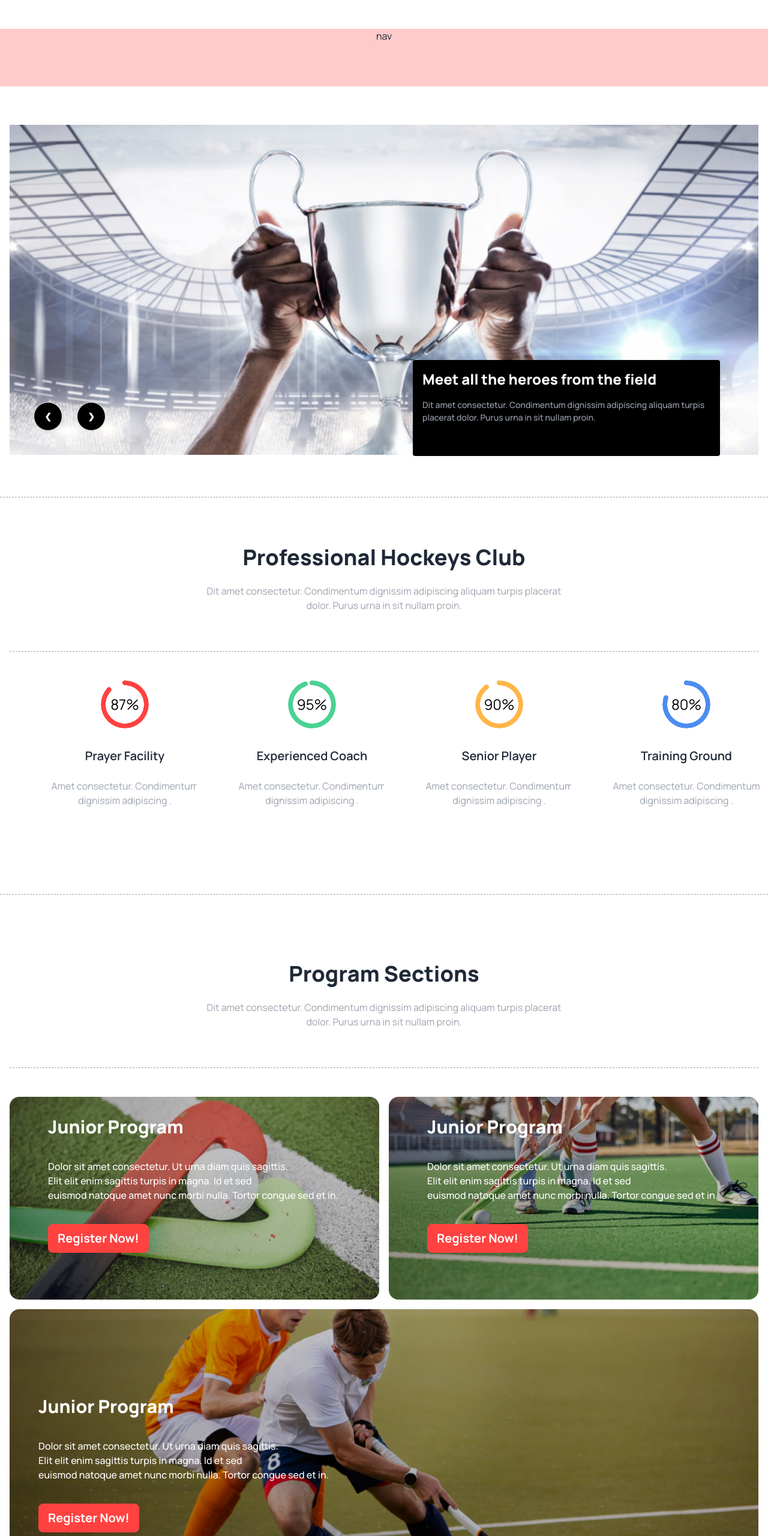
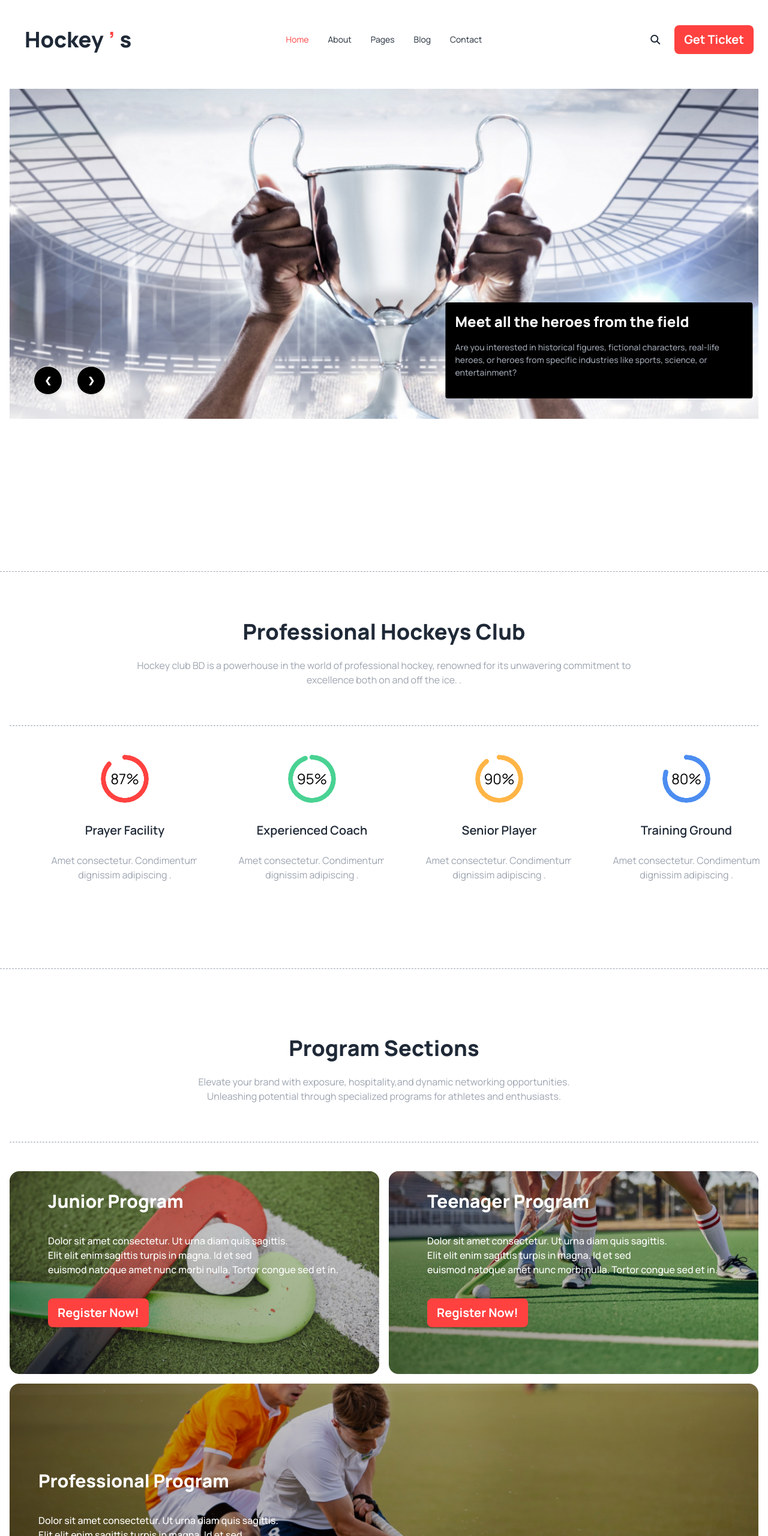
Before and after one commit to naeemul-online/assignment-3, a plain HTML site: page index.html in a window 1280 px wide. Shown: the top 2560 px of the page at 60% size. Drawn offline with nearby package versions, Linux system fonts and the light colour scheme.

Commit message:
final updated

```diff
--- a/index.html
+++ b/index.html
@@ -4,7 +4,7 @@
 <head>
     <meta charset="UTF-8">
     <meta name="viewport" content="width=device-width, initial-scale=1.0">
-    <title>🏑Hockey Club BD🏑</title>
+    <title>⛳Hockey Club BD</title>
     <!-- daisyUI CSS and Tailwind CSS CDN script -->
     <link href="https://cdn.jsdelivr.net/npm/daisyui@4.6.0/dist/full.min.css" rel="stylesheet" type="text/css" />
     <script src="https://cdn.tailwindcss.com"></script>
@@ -30,17 +30,53 @@
 <body class="manrope-font">
     <header>
         <!-- Navbar -->
-        <nav class="container mx-auto my-12 h-24 bg-red-200 text-center">
-            nav
+        <nav class="container mx-auto lg:my-4  text-center p-4">
+            <div class="navbar">
+                <div class="navbar-start">
+                    <div class="dropdown">
+                        <div tabindex="0" role="button" class="btn btn-ghost lg:hidden">
+                            <svg xmlns="http://www.w3.org/2000/svg" class="h-5 w-5" fill="none" viewBox="0 0 24 24"
+                                stroke="currentColor">
+                                <path stroke-linecap="round" stroke-linejoin="round" stroke-width="2"
+                                    d="M4 6h16M4 12h8m-8 6h16" />
+                            </svg>
+                        </div>
+                        <ul tabindex="0"
+                            class="menu menu-sm dropdown-content mt-3 z-[1] p-2 shadow bg-base-100 rounded-box w-52">
+                        <li><a>Home</a></li>
+                        <li><a>About</a></li>
+                        <li><a>Pages</a></li>
+                        <li><a>Blog</a></li>
+                        <li><a>Contact</a></li>
+                        </ul>
+                    </div>
+                    <a class="btn btn-ghost lg:text-4xl text-2xl font-extrabold">Hockey<span
+                            class="text-[#FF4240]">’</span> s</a>
+                </div>
+                <div class="navbar-center hidden lg:flex">
+                    <ul class="menu menu-horizontal px-1">
+                        <li><a class="text-[#FF4240]">Home</a></li>
+                        <li><a>About</a></li>
+                        <li><a>Pages</a></li>
+                        <li><a>Blog</a></li>
+                        <li><a>Contact</a></li>
+                    </ul>
+                </div>
+                <div class="navbar-end">
+                    <div class="mr-6 hidden lg:block"><i class="fa-solid fa-magnifying-glass"></i></div>
+                    <button class="btn bg-[#FF4240] border-0 font-bold text-white lg:text-xl text-[18px]">Get
+                        Ticket</button>
+                </div>
+            </div>
         </nav>
 
         <!-- Banner Slides -->
-        <div class="container mx-auto my-12 p-4">
-            <div class="carousel w-full h-[550px] z-10">
+        <div class="container mx-auto mt-4 mb-12 p-4">
+            <div class="carousel w-full lg:h-[550px] h-auto">
                 <div id="slide1" class="carousel-item relative w-full rounded">
                     <img src="./img/slide-1.png" class="w-full object-cover object-center" />
                     <div
-                        class="absolute flex space-x-6 lg:left-10 lg:bottom-10 lg:-translate-x-0 left-2/4 bottom-10 -translate-x-2/4 ">
+                        class="absolute flex space-x-6 lg:left-10 lg:-translate-x-0 left-2/4 lg:bottom-10 bottom-4 -translate-x-2/4 ">
                         <a href="#slide4" class="btn btn-circle bg-black text-white">❮</a>
                         <a href="#slide2" class="btn btn-circle bg-black text-white">❯</a>
                     </div>
@@ -48,7 +84,7 @@
                 <div id="slide2" class="carousel-item relative w-full">
                     <img src="./img/slide-2.jpg" class="w-full object-cover object-center" />
                     <div
-                        class="absolute flex space-x-6 lg:left-10 lg:bottom-10 lg:-translate-x-0 left-2/4 bottom-10 -translate-x-2/4 ">
+                        class="absolute flex space-x-6 lg:left-10 lg:bottom-10 bottom-4 lg:-translate-x-0 left-2/4 -translate-x-2/4 ">
                         <a href="#slide1" class="btn btn-circle bg-black text-white">❮</a>
                         <a href="#slide3" class="btn btn-circle bg-black text-white">❯</a>
                     </div>
@@ -56,7 +92,7 @@
                 <div id="slide3" class="carousel-item relative w-full">
                     <img src="./img/slide-3.jpg" class="w-full object-cover object-center" />
                     <div
-                        class="absolute flex space-x-6 lg:left-10 lg:bottom-10 lg:-translate-x-0 left-2/4 bottom-10 -translate-x-2/4 ">
+                        class="absolute flex space-x-6 lg:left-10 lg:bottom-10 bottom-4 lg:-translate-x-0 left-2/4 -translate-x-2/4 ">
                         <a href="#slide2" class="btn btn-circle bg-black text-white">❮</a>
                         <a href="#slide4" class="btn btn-circle bg-black text-white">❯</a>
                     </div>
@@ -64,25 +100,26 @@
                 <div id="slide4" class="carousel-item relative w-full">
                     <img src="./img/slide-4.jpg" class="w-full object-cover object-center" />
                     <div
-                        class="absolute flex space-x-6 lg:left-10 lg:bottom-10 lg:-translate-x-0 left-2/4 bottom-10 -translate-x-2/4 ">
+                        class="absolute flex space-x-6 lg:left-10 lg:bottom-10 bottom-4 lg:-translate-x-0 left-2/4 -translate-x-2/4 ">
                         <a href="#slide3" class="btn btn-circle bg-black text-white">❮</a>
                         <a href="#slide1" class="btn btn-circle bg-black text-white">❯</a>
                     </div>
                 </div>
                 <!-- Banner badge -->
-                <div
-                    class="bg-black text-white p-4  h-40 lg:w-[512px] w-[335px] rounded lg:absolute lg:bottom-10 lg:right-20">
+                <!--  <div
+                    class="bg-black text-white p-4  h-40 w-[512px] rounded absolute lg:right-10 lg:bottom-10 lg:block md:hidden hidden">
                     <h2 class="text-2xl lg:text-2xl font-extrabold mb-4">Meet all the heroes from the field</h2>
                     <p class="text-[14px] font-medium text-gray-400">Dit amet consectetur. Condimentum dignissim
                         adipiscing aliquam turpis placerat dolor. Purus urna in sit nullam proin. </p>
-                </div>
+                </div> -->
             </div>
 
-            <div class="bg-black text-white p-4  h-40 lg:w-[512px] w-full rounded lg:hidden">
-                <h2 class="text-2xl lg:text-2xl font-extrabold mb-4">Meet all the heroes from the field</h2>
-                <p class="text-[14px] font-medium text-gray-400">Dit amet consectetur. Condimentum dignissim adipiscing
-                    aliquam turpis placerat dolor. Purus urna in sit nullam proin. </p>
+            <div
+                class="bg-black text-white mt-6 p-4 h-40 lg:w-[512px] w-full rounded mx-auto xl:-translate-y-56 xl:translate-x-[70%]  lg:-translate-y-52 lg:translate-x-52 md:block block">
+                <h2 class="text-lg lg:text-2xl font-extrabold mb-4">Meet all the heroes from the field</h2>
+                <p class="text-[14px] font-medium text-gray-400">Are you interested in historical figures, fictional characters, real-life heroes, or heroes from specific industries like sports, science, or entertainment? </p>
             </div>
+
 
         </div>
 
@@ -95,9 +132,7 @@
 
             <div class="text-center space-y-6 p-4">
                 <h2 class="text-4xl font-extrabold">Professional Hockeys Club</h2>
-                <p class="text-gray-400">Dit amet consectetur. Condimentum dignissim adipiscing aliquam turpis placerat
-                    <br> dolor. Purus
-                    urna in sit nullam proin.
+                <p class="text-gray-400">Hockey club BD is a powerhouse in the world of professional hockey, renowned for its unwavering commitment to  <br>excellence both on and off the ice. .
                 </p>
             </div>
             <hr class="container mx-auto my-12 border-dashed border-1 border-gray-400">
@@ -154,9 +189,7 @@
         <section class="container mx-auto my-12 p-4">
             <div class="text-center space-y-6 p-4">
                 <h2 class="text-4xl font-extrabold">Program Sections</h2>
-                <p class="text-gray-400">Dit amet consectetur. Condimentum dignissim adipiscing aliquam turpis placerat
-                    <br> dolor. Purus
-                    urna in sit nullam proin.
+                <p class="text-gray-400">Elevate your brand with exposure, hospitality,and dynamic networking opportunities. <br> Unleashing potential through specialized programs for athletes and enthusiasts.
                 </p>
             </div>
             <hr class="container mx-auto my-12 border-dashed border-1 border-gray-400">
@@ -182,7 +215,7 @@
                     class="h-[338px] bg-[linear-gradient(45deg,rgba(0,0,0,0.4),rgba(0,0,0,0.1)),url(./img/3.png)] bg-cover bg-center rounded-2xl">
                     <div class="ml-8">
                         <div class="card-body text-white space-y-7">
-                            <h2 class="card-title text-3xl font-extrabold">Junior Program</h2>
+                            <h2 class="card-title text-3xl font-extrabold">Teenager Program</h2>
                             <p class="font-medium">Dolor sit amet consectetur. Ut urna diam quis sagittis. <br> Elit
                                 elit
                                 enim sagittis turpis in magna. Id et sed <br> euismod natoque amet nunc morbi nulla.
@@ -198,7 +231,7 @@
                     class="h-[450px] bg-[linear-gradient(45deg,rgba(0,0,0,0.4),rgba(0,0,0,0.1)),url(./img/4.png)] bg-cover bg-center rounded-2xl lg:col-span-2">
                     <div class="ml-8 mt-28 lg:mt-32">
                         <div class="card-body text-white space-y-7 p-4">
-                            <h2 class="card-title text-3xl font-extrabold">Junior Program</h2>
+                            <h2 class="card-title text-3xl font-extrabold">Professional Program</h2>
                             <p class="font-medium">Dolor sit amet consectetur. Ut urna diam quis sagittis. <br> Elit
                                 elit
                                 enim sagittis turpis in magna. Id et sed <br> euismod natoque amet nunc morbi nulla.
@@ -429,7 +462,8 @@
                             Our Equipment
                         </div>
                         <div class="collapse-content">
-                            <p>Dolor sit amet consectetur. Ut urna diam quis sagittis. Elit elit enim sagittis turpis in magna.</p>
+                            <p>Dolor sit amet consectetur. Ut urna diam quis sagittis. Elit elit enim sagittis turpis in
+                                magna.</p>
                         </div>
                     </div>
 
@@ -442,7 +476,8 @@
                             Hockey Training
                         </div>
                         <div class="collapse-content">
-                            <p>Dolor sit amet consectetur. Ut urna diam quis sagittis. Elit elit enim sagittis turpis in magna.</p>
+                            <p>Dolor sit amet consectetur. Ut urna diam quis sagittis. Elit elit enim sagittis turpis in
+                                magna.</p>
                         </div>
                     </div>
                     <hr class="mx-auto  border-1 border-[#131318] opacity-10 p-4">
@@ -452,7 +487,8 @@
                             Private Lessons
                         </div>
                         <div class="collapse-content">
-                            <p>Dolor sit amet consectetur. Ut urna diam quis sagittis. Elit elit enim sagittis turpis in magna.</p>
+                            <p>Dolor sit amet consectetur. Ut urna diam quis sagittis. Elit elit enim sagittis turpis in
+                                magna.</p>
                         </div>
                     </div>
                     <hr class="mx-auto  border-1 border-[#131318] opacity-10 p-4">
@@ -462,7 +498,8 @@
                             Ski Touring
                         </div>
                         <div class="collapse-content">
-                            <p>Dolor sit amet consectetur. Ut urna diam quis sagittis. Elit elit enim sagittis turpis in magna.</p>
+                            <p>Dolor sit amet consectetur. Ut urna diam quis sagittis. Elit elit enim sagittis turpis in
+                                magna.</p>
                         </div>
                     </div>
                     <hr class="mx-auto  border-1 border-[#131318] opacity-10 p-4">
@@ -472,7 +509,8 @@
                             Booking
                         </div>
                         <div class="collapse-content">
-                            <p>Dolor sit amet consectetur. Ut urna diam quis sagittis. Elit elit enim sagittis turpis in magna.</p>
+                            <p>Dolor sit amet consectetur. Ut urna diam quis sagittis. Elit elit enim sagittis turpis in
+                                magna.</p>
                         </div>
                     </div>
                     <hr class="mx-auto  border-1 border-[#131318] opacity-10 p-4">
@@ -482,7 +520,8 @@
                             Pricings
                         </div>
                         <div class="collapse-content">
-                            <p>Dolor sit amet consectetur. Ut urna diam quis sagittis. Elit elit enim sagittis turpis in magna.</p>
+                            <p>Dolor sit amet consectetur. Ut urna diam quis sagittis. Elit elit enim sagittis turpis in
+                                magna.</p>
                         </div>
                     </div>
                 </div>
```
